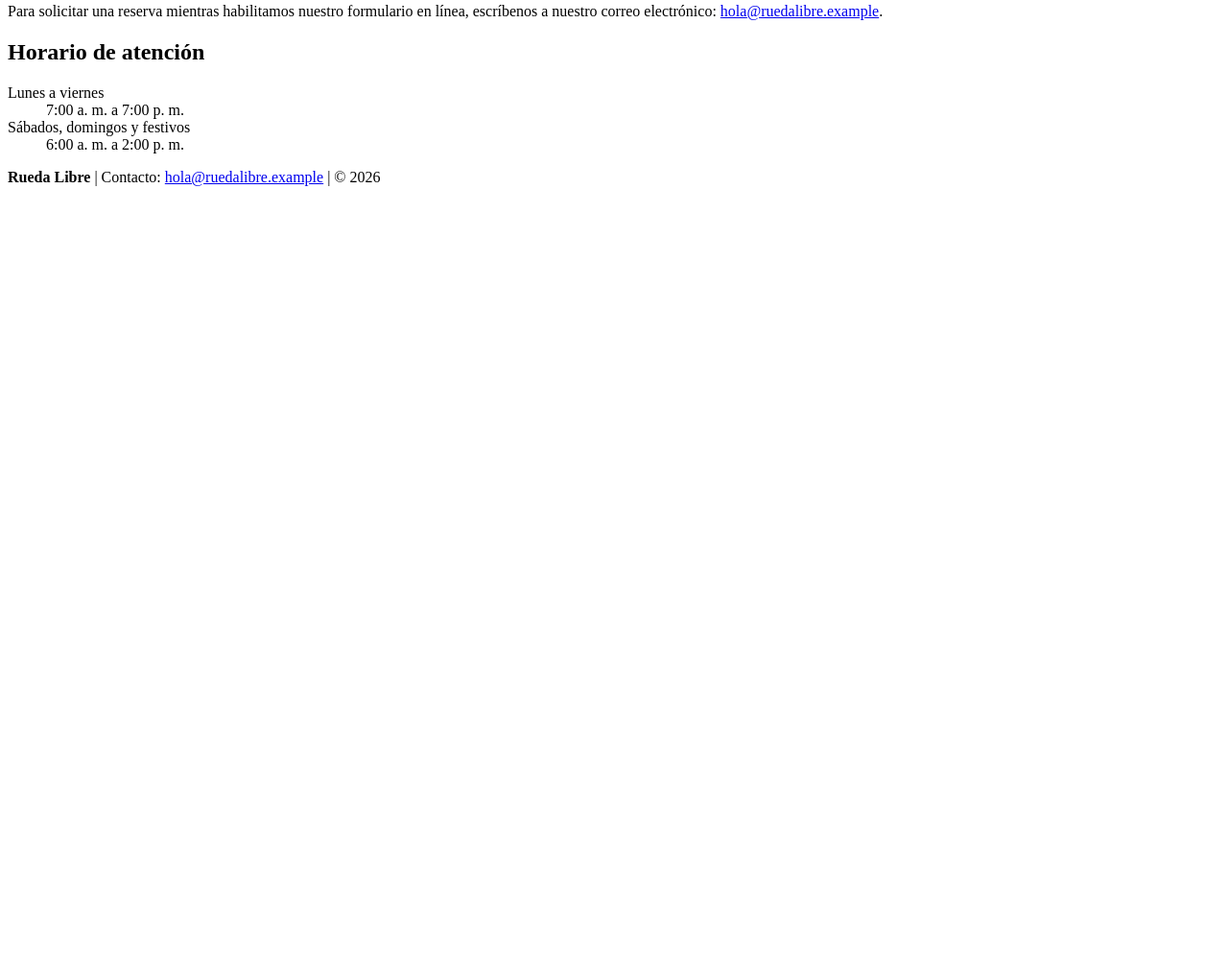
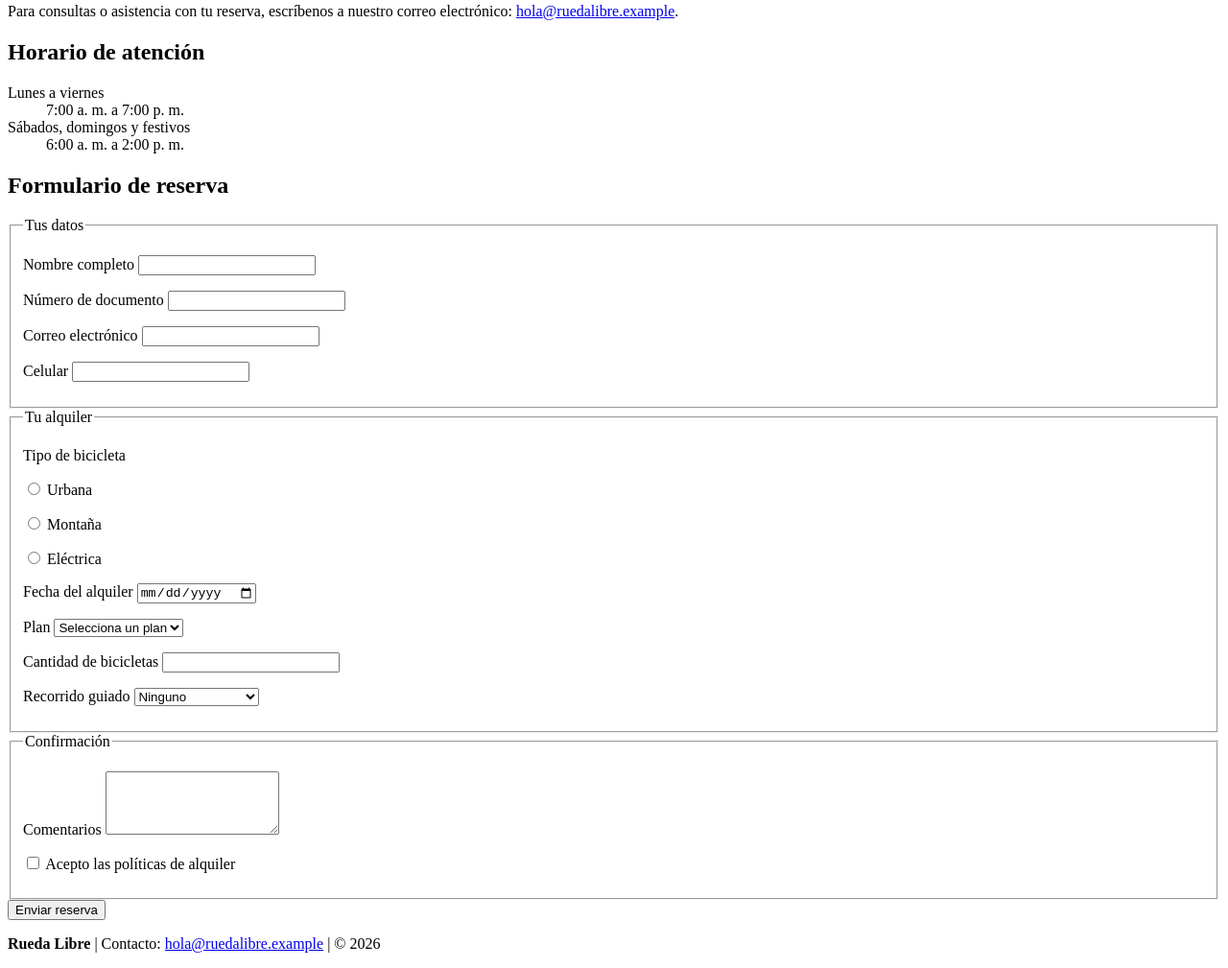
Before and after one commit to LuisaEstradaY/rueda-libre, a plain HTML site: page paginas/reservas.html in a window 1280 px wide. Shown: the part 266-1275 px from the top of the page at 96% size. Before the commit the page ends 800 px from the top, so only its background shows below. Drawn offline with Linux system fonts and the light colour scheme.

Commit message:
Agregar formulario de reservas

```diff
--- a/paginas/reservas.html
+++ b/paginas/reservas.html
@@ -26,7 +26,7 @@
     <section id="contacto">
       <h2>Ponte en contacto</h2>
       <p>
-        Para solicitar una reserva mientras habilitamos nuestro formulario en línea, escríbenos a nuestro correo electrónico:
+        Para consultas o asistencia con tu reserva, escríbenos a nuestro correo electrónico:
         <a href="mailto:hola@ruedalibre.example">hola@ruedalibre.example</a>.
       </p>
     </section>
@@ -44,6 +44,99 @@
       </aside>
     </section>
 
+    <section id="formulario-reserva">
+      <h2>Formulario de reserva</h2>
+      <form action="#" method="post">
+        <fieldset>
+          <legend>Tus datos</legend>
+
+          <p>
+            <label for="nombre-completo">Nombre completo</label>
+            <input type="text" id="nombre-completo" name="nombre_completo" autocomplete="name">
+          </p>
+
+          <p>
+            <label for="documento">Número de documento</label>
+            <input type="text" id="documento" name="numero_documento" autocomplete="off">
+          </p>
+
+          <p>
+            <label for="correo">Correo electrónico</label>
+            <input type="email" id="correo" name="correo" autocomplete="email">
+          </p>
+
+          <p>
+            <label for="celular">Celular</label>
+            <input type="tel" id="celular" name="celular" autocomplete="tel">
+          </p>
+        </fieldset>
+
+        <fieldset>
+          <legend>Tu alquiler</legend>
+
+          <p>Tipo de bicicleta</p>
+          <p>
+            <input type="radio" id="bicicleta-urbana" name="tipo_bicicleta" value="urbana">
+            <label for="bicicleta-urbana">Urbana</label>
+          </p>
+          <p>
+            <input type="radio" id="bicicleta-montana" name="tipo_bicicleta" value="montana">
+            <label for="bicicleta-montana">Montaña</label>
+          </p>
+          <p>
+            <input type="radio" id="bicicleta-electrica" name="tipo_bicicleta" value="electrica">
+            <label for="bicicleta-electrica">Eléctrica</label>
+          </p>
+
+          <p>
+            <label for="fecha-alquiler">Fecha del alquiler</label>
+            <input type="date" id="fecha-alquiler" name="fecha_alquiler">
+          </p>
+
+          <p>
+            <label for="plan">Plan</label>
+            <select id="plan" name="plan">
+              <option value="">Selecciona un plan</option>
+              <option value="1-hora">1 hora</option>
+              <option value="medio-dia">Medio día</option>
+              <option value="dia-completo">Día completo</option>
+            </select>
+          </p>
+
+          <p>
+            <label for="cantidad">Cantidad de bicicletas</label>
+            <input type="number" id="cantidad" name="cantidad_bicicletas">
+          </p>
+
+          <p>
+            <label for="recorrido">Recorrido guiado</label>
+            <select id="recorrido" name="recorrido_guiado">
+              <option value="ninguno">Ninguno</option>
+              <option value="rio-y-parques">Río y Parques</option>
+              <option value="sabores-de-barrio">Sabores de Barrio</option>
+              <option value="reto-las-palmas">Reto Las Palmas</option>
+            </select>
+          </p>
+        </fieldset>
+
+        <fieldset>
+          <legend>Confirmación</legend>
+
+          <p>
+            <label for="comentarios">Comentarios</label>
+            <textarea id="comentarios" name="comentarios" rows="4"></textarea>
+          </p>
+
+          <p>
+            <input type="checkbox" id="acepta-politicas" name="acepta_politicas" value="si">
+            <label for="acepta-politicas">Acepto las políticas de alquiler</label>
+          </p>
+        </fieldset>
+
+        <button type="submit">Enviar reserva</button>
+      </form>
+    </section>
+
   </main>
 
   <footer>
```
Also changed, not shown: bitacora.txt.
